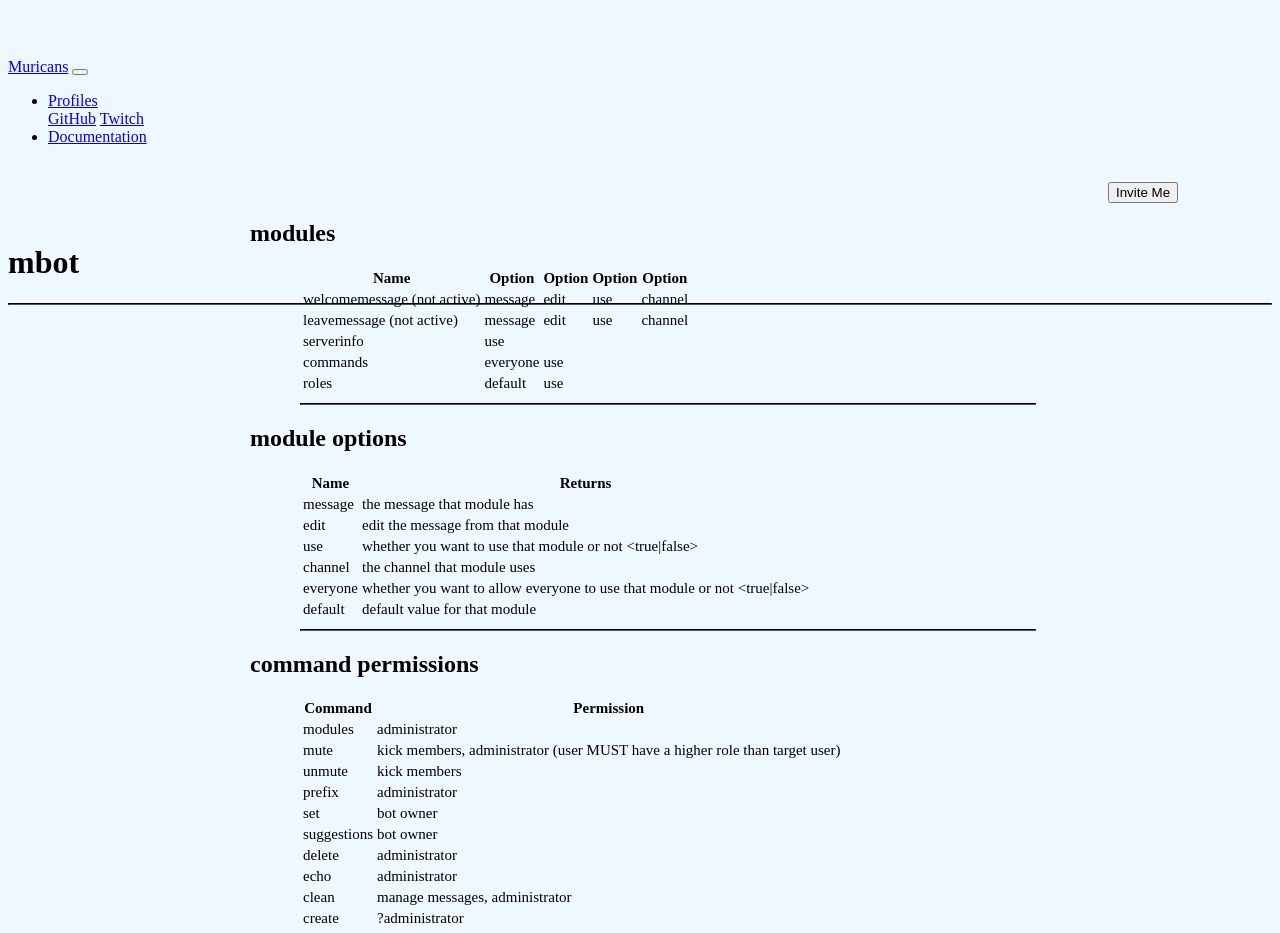
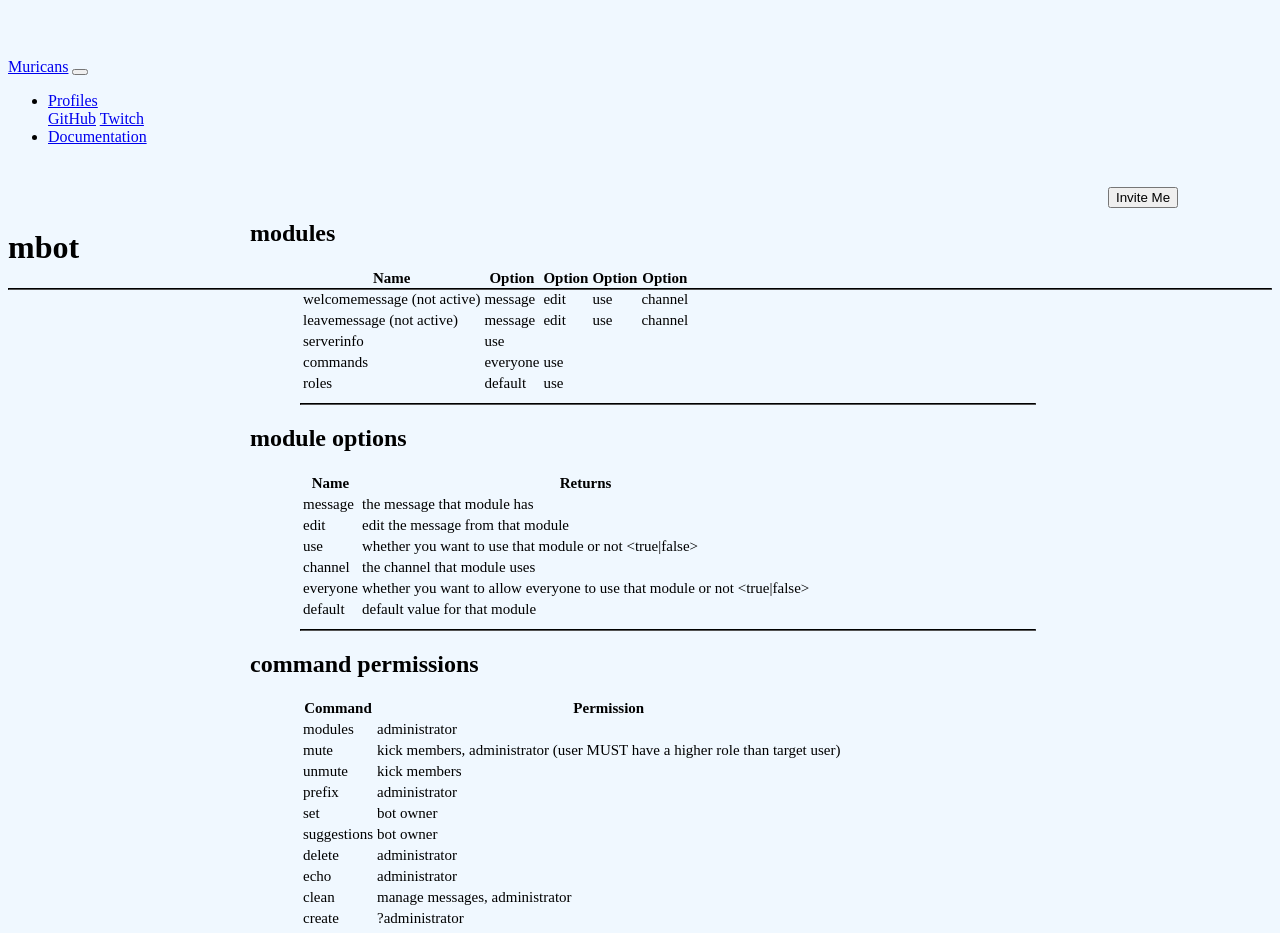
Before and after one commit to muricans/muricans.github.io, a plain HTML site: page mbot/index.html in a window 1280 px wide. Shown: the top 933 px of the page. Drawn offline with nearby package versions, Linux system fonts and the light colour scheme.

Commit message:
quick fix

```diff
--- a/mbot/index.html
+++ b/mbot/index.html
@@ -53,7 +53,7 @@
 
     <div class="invite">
         <a href="https://discordapp.com/oauth2/authorize?client_id=570454808494866447&permissions=268823670&scope=bot"><button
-                type="button" class="position-fixed btn btn-raised btn-info">Invite Me
+                type="button" class="position-relative btn btn-raised btn-info">Invite Me
             </button></a>
     </div>
 
--- a/mbot/style.css
+++ b/mbot/style.css
@@ -12,7 +12,7 @@
 }
 
 .mbot {
-    padding-top: 20px;
+    padding-top: 0px;
 }
 
 .article-text {
@@ -39,6 +39,6 @@
 
 .invite {
     position: relative;
-    padding-top: 20px;
+    padding-top: 25px;
     padding-left: 1100px;
 }
```
